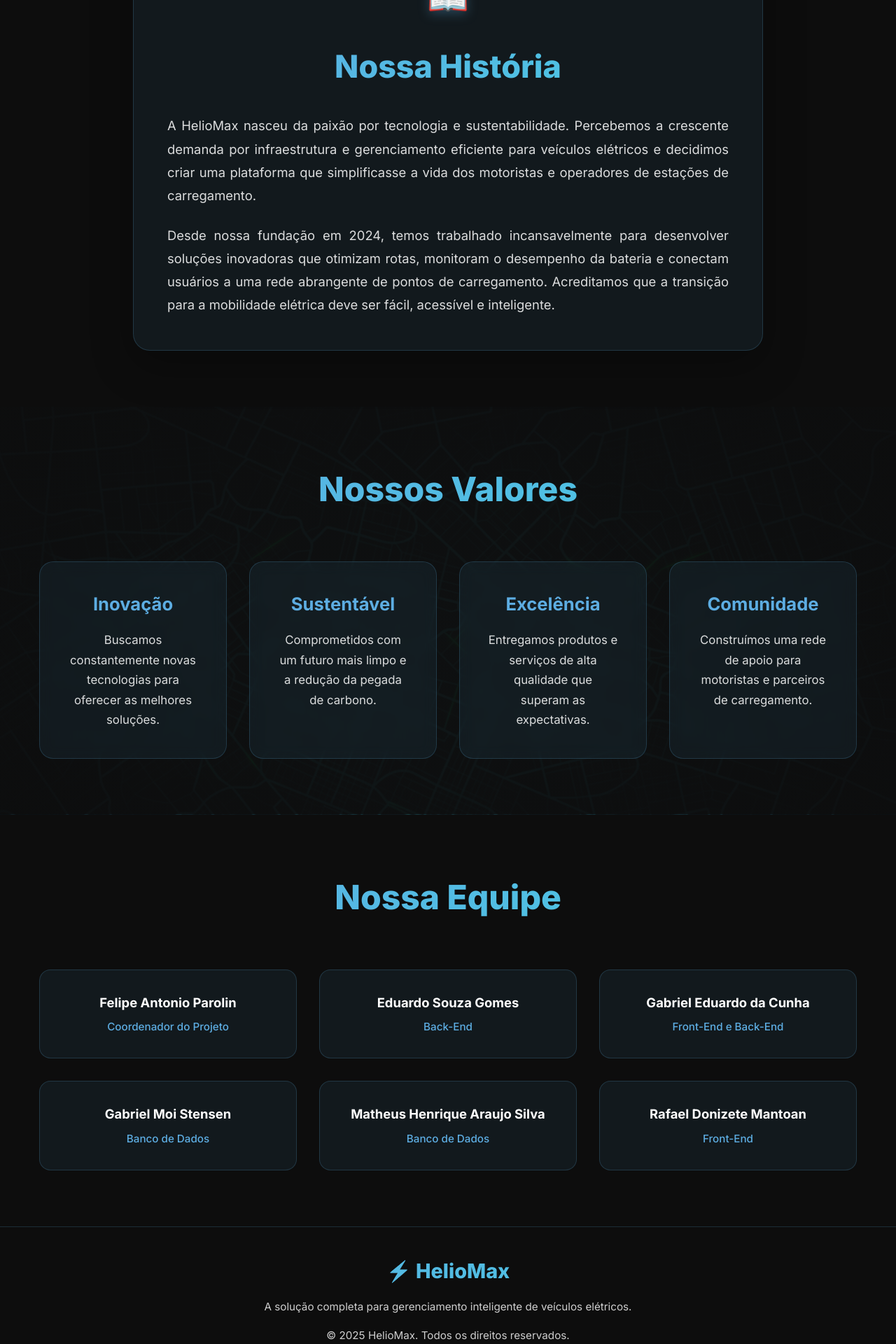
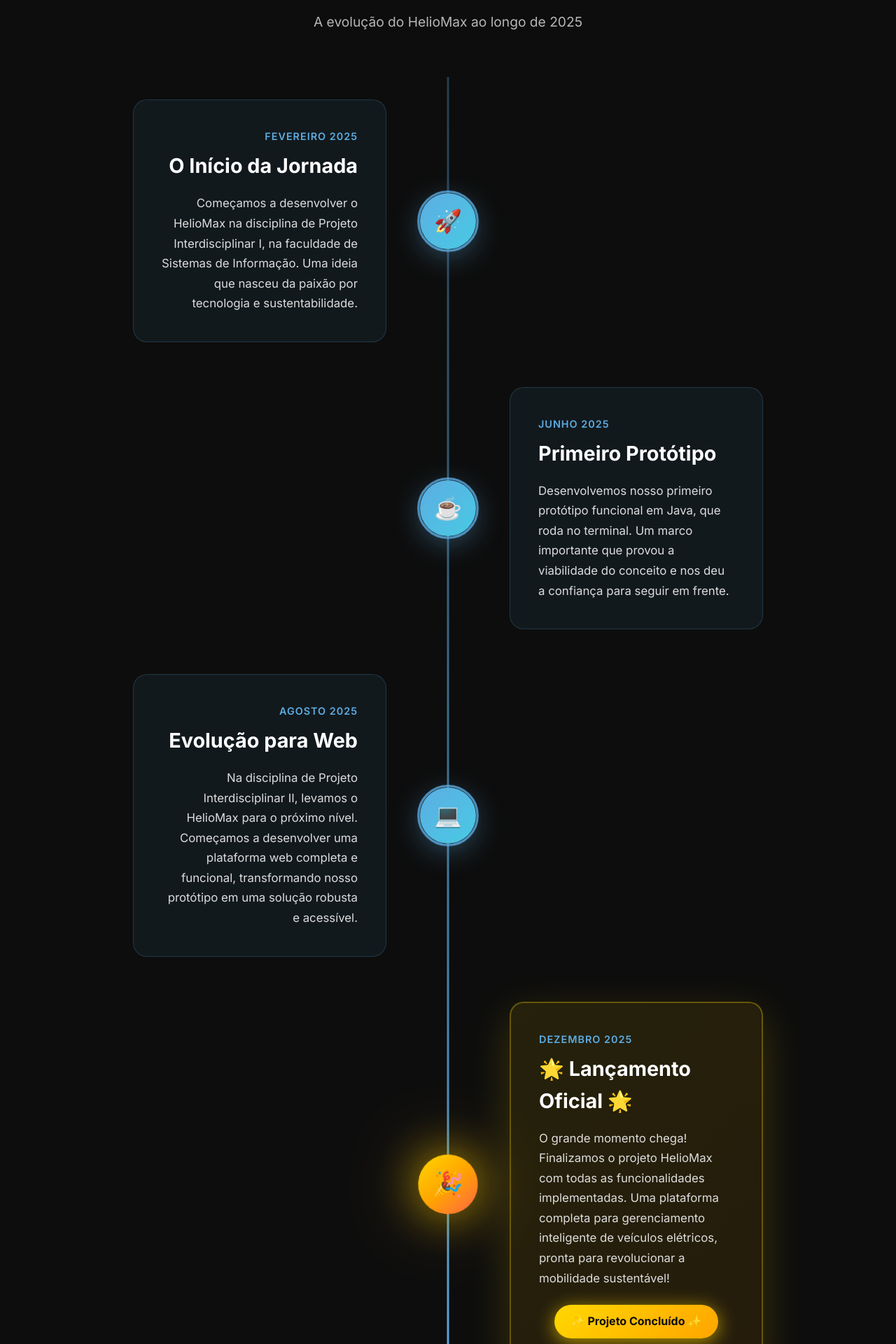
Before and after one commit to Felipe-Parolin/PI_2s2025_TA_Grupo_07_-_HelioMax, a PHP site: page /pages/HTML/sobre.html in a window 1280 px wide. Shown: the part 640-2560 px from the top of the page at 70% size. Run offline with PHP 8.4, Linux system fonts and the light colour scheme.

Commit message:
adicaoRoadmap

```diff
--- a/codigoPWEB/pages/HTML/sobre.html
+++ b/codigoPWEB/pages/HTML/sobre.html
@@ -12,10 +12,8 @@
     />
   </head>
   <body>
-    <!-- Mobile Menu Overlay -->
     <div class="mobile-menu-overlay" id="mobileMenuOverlay"></div>
 
-    <!-- Mobile Menu -->
     <div class="mobile-menu" id="mobileMenu">
       <button class="mobile-menu-close" id="mobileMenuClose">×</button>
       <ul class="mobile-nav-links">
@@ -26,7 +24,6 @@
       </ul>
     </div>
 
-    <!-- Header -->
     <header class="header">
       <nav class="nav">
         <a href="landpage.html" class="logo">⚡ HelioMax</a>
@@ -42,7 +39,6 @@
       </nav>
     </header>
 
-    <!-- Main Content -->
     <main class="main">
       <section class="hero-about">
         <div class="hero-content">
@@ -55,27 +51,100 @@
         </div>
       </section>
 
-      <section class="about-section">
+      <section class="roadmap-section">
         <div class="container">
-          <div class="about-content-wrapper">
-            <div class="about-card">
-              <div class="card-icon">📖</div>
-              <h2>Nossa História</h2>
-              <p>
-                A HelioMax nasceu da paixão por tecnologia e sustentabilidade.
-                Percebemos a crescente demanda por infraestrutura e
-                gerenciamento eficiente para veículos elétricos e decidimos
-                criar uma plataforma que simplificasse a vida dos motoristas e
-                operadores de estações de carregamento.
-              </p>
-              <p>
-                Desde nossa fundação em 2024, temos trabalhado incansavelmente
-                para desenvolver soluções inovadoras que otimizam rotas,
-                monitoram o desempenho da bateria e conectam usuários a uma rede
-                abrangente de pontos de carregamento. Acreditamos que a
-                transição para a mobilidade elétrica deve ser fácil, acessível e
-                inteligente.
-              </p>
+          <h2 class="roadmap-title">Nossa Jornada</h2>
+          <p class="roadmap-subtitle">
+            A evolução do HelioMax ao longo de 2025
+          </p>
+
+          <div class="roadmap-container">
+            <div class="roadmap-line"></div>
+
+            <div class="milestone" data-aos="fade-up">
+              <div class="milestone-content left-content">
+                <div class="milestone-date">Fevereiro 2025</div>
+                <h3>O Início da Jornada</h3>
+                <p>
+                  Começamos a desenvolver o HelioMax na disciplina de Projeto
+                  Interdisciplinar I, na faculdade de Sistemas de Informação.
+                  Uma ideia que nasceu da paixão por tecnologia e
+                  sustentabilidade.
+                </p>
+              </div>
+              <div class="milestone-dot">
+                <div class="pulse-ring"></div>
+                <div class="milestone-icon">🚀</div>
+              </div>
+              <div></div>
+            </div>
+
+            <div class="milestone" data-aos="fade-up" data-aos-delay="200">
+              <div></div>
+              <div class="milestone-dot">
+                <div class="pulse-ring"></div>
+                <div class="milestone-icon">☕</div>
+              </div>
+              <div class="milestone-content">
+                <div class="milestone-date">Junho 2025</div>
+                <h3>Primeiro Protótipo</h3>
+                <p>
+                  Desenvolvemos nosso primeiro protótipo funcional em Java, que
+                  roda no terminal. Um marco importante que provou a viabilidade
+                  do conceito e nos deu a confiança para seguir em frente.
+                </p>
+              </div>
+            </div>
+
+            <div class="milestone" data-aos="fade-up" data-aos-delay="400">
+              <div class="milestone-content left-content">
+                <div class="milestone-date">Agosto 2025</div>
+                <h3>Evolução para Web</h3>
+                <p>
+                  Na disciplina de Projeto Interdisciplinar II, levamos o
+                  HelioMax para o próximo nível. Começamos a desenvolver uma
+                  plataforma web completa e funcional, transformando nosso
+                  protótipo em uma solução robusta e acessível.
+                </p>
+              </div>
+              <div class="milestone-dot">
+                <div class="pulse-ring"></div>
+                <div class="milestone-icon">💻</div>
+              </div>
+              <div></div>
+            </div>
+
+            <div class="milestone" data-aos="zoom-in" data-aos-delay="600">
+              <div></div>
+              <div class="milestone-dot milestone-final-dot">
+                <div class="explosion-ring ring-1"></div>
+                <div class="explosion-ring ring-2"></div>
+                <div class="explosion-ring ring-3"></div>
+                <div class="sparkles">
+                  <span class="sparkle" style="--i: 0"></span>
+                  <span class="sparkle" style="--i: 1"></span>
+                  <span class="sparkle" style="--i: 2"></span>
+                  <span class="sparkle" style="--i: 3"></span>
+                  <span class="sparkle" style="--i: 4"></span>
+                  <span class="sparkle" style="--i: 5"></span>
+                  <span class="sparkle" style="--i: 6"></span>
+                  <span class="sparkle" style="--i: 7"></span>
+                </div>
+                <div class="milestone-icon">🎉</div>
+              </div>
+              <div class="milestone-content milestone-final-content">
+                <div class="milestone-date">Dezembro 2025</div>
+                <h3>🌟 Lançamento Oficial 🌟</h3>
+                <p>
+                  O grande momento chega! Finalizamos o projeto HelioMax com
+                  todas as funcionalidades implementadas. Uma plataforma
+                  completa para gerenciamento inteligente de veículos elétricos,
+                  pronta para revolucionar a mobilidade sustentável!
+                </p>
+                <div class="final-badge">
+                  <span class="badge-text">✨ Projeto Concluído ✨</span>
+                </div>
+              </div>
             </div>
           </div>
         </div>
@@ -117,7 +186,6 @@
         </div>
       </section>
 
-      <!-- Team Section -->
       <section class="team-section">
         <div class="container">
           <h2>Nossa Equipe</h2>
@@ -151,7 +219,6 @@
       </section>
     </main>
 
-    <!-- Footer -->
     <footer class="footer">
       <div class="footer-content">
         <div class="logo" style="font-size: 1.8rem; margin-bottom: 1rem">
@@ -205,6 +272,24 @@
             }
           }
         });
+
+        // Scroll Animation Observer
+        const observerOptions = {
+          threshold: 0.2,
+          rootMargin: "0px 0px -100px 0px",
+        };
+
+        const observer = new IntersectionObserver((entries) => {
+          entries.forEach((entry) => {
+            if (entry.isIntersecting) {
+              entry.target.classList.add("animate-in");
+            }
+          });
+        }, observerOptions);
+
+        document.querySelectorAll(".milestone").forEach((milestone) => {
+          observer.observe(milestone);
+        });
       });
     </script>
   </body>
--- a/codigoPWEB/styles/style_sobre.css
+++ b/codigoPWEB/styles/style_sobre.css
@@ -232,65 +232,297 @@ body {
   text-shadow: 0 2px 10px rgba(0, 0, 0, 0.5);
 }
 
-/* About Section */
-.about-section {
+/* ROADMAP SECTION */
+.roadmap-section {
   padding: 5rem 1rem;
   background: #0d0d0d;
+  position: relative;
+  overflow: hidden;
 }
 
-.about-content-wrapper {
-  max-width: 900px;
-  margin: 0 auto;
-}
-
-.about-card {
-  background: rgba(93, 173, 226, 0.08);
-  border-radius: 24px;
-  padding: 3rem;
-  border: 1px solid rgba(93, 173, 226, 0.2);
-  position: relative;
-  overflow: hidden;
-  box-shadow: 0 20px 60px rgba(0, 0, 0, 0.3);
-}
-
-.about-card::before {
-  content: "";
-  position: absolute;
-  top: 0;
-  left: 0;
-  right: 0;
-  height: 5px;
-  background: linear-gradient(135deg, #5dade2 0%, #48cae4 100%);
-}
-
-.card-icon {
-  font-size: 3rem;
-  margin-bottom: 1.5rem;
+.roadmap-title {
   text-align: center;
-  filter: drop-shadow(0 4px 8px rgba(93, 173, 226, 0.3));
-}
-
-.about-card h2 {
-  font-size: clamp(2rem, 5vw, 2.8rem);
-  font-weight: 800;
-  margin-bottom: 2rem;
-  text-align: center;
+  font-size: clamp(2.5rem, 6vw, 3.5rem);
+  font-weight: 900;
+  margin-bottom: 1rem;
   background: linear-gradient(135deg, #5dade2 0%, #48cae4 100%);
   -webkit-background-clip: text;
   -webkit-text-fill-color: transparent;
   background-clip: text;
 }
 
-.about-card p {
-  color: rgba(255, 255, 255, 0.85);
-  font-size: clamp(1rem, 2.5vw, 1.15rem);
-  line-height: 1.8;
-  margin-bottom: 1.5rem;
-  text-align: justify;
+.roadmap-subtitle {
+  text-align: center;
+  font-size: clamp(1rem, 2.5vw, 1.2rem);
+  color: rgba(255, 255, 255, 0.7);
+  margin-bottom: 4rem;
 }
 
-.about-card p:last-child {
-  margin-bottom: 0;
+.roadmap-container {
+  max-width: 900px;
+  margin: 0 auto;
+  position: relative;
+  padding: 2rem 0;
+}
+
+/* Linha vertical do roadmap */
+.roadmap-line {
+  position: absolute;
+  left: 50%;
+  top: 0;
+  bottom: 0;
+  width: 3px;
+  background: linear-gradient(
+    180deg,
+    rgba(93, 173, 226, 0.3) 0%,
+    rgba(93, 173, 226, 0.6) 50%,
+    rgba(93, 173, 226, 1) 100%
+  );
+  transform: translateX(-50%);
+  z-index: 1;
+}
+
+/* Milestone base */
+.milestone {
+  display: grid;
+  grid-template-columns: 1fr auto 1fr;
+  gap: 3rem;
+  align-items: center;
+  margin-bottom: 4rem;
+  opacity: 0;
+  transform: translateY(50px);
+  transition: all 0.8s cubic-bezier(0.4, 0, 0.2, 1);
+  position: relative;
+  z-index: 2;
+}
+
+.milestone.animate-in {
+  opacity: 1;
+  transform: translateY(0);
+}
+
+/* Alinha o texto do card da esquerda para a direita */
+.left-content {
+  text-align: right;
+}
+
+/* DOT do milestone */
+.milestone-dot {
+  position: relative;
+  width: 80px;
+  height: 80px;
+  display: flex;
+  align-items: center;
+  justify-content: center;
+}
+
+.milestone-icon {
+  width: 80px;
+  height: 80px;
+  background: linear-gradient(135deg, #5dade2 0%, #48cae4 100%);
+  border-radius: 50%;
+  display: flex;
+  align-items: center;
+  justify-content: center;
+  font-size: 2rem;
+  box-shadow: 0 10px 40px rgba(93, 173, 226, 0.4);
+  position: relative;
+}
+
+/* Pulse ring animation */
+.pulse-ring {
+  position: absolute;
+  width: 80px;
+  height: 80px;
+  border: 3px solid #5dade2;
+  border-radius: 50%;
+  animation: pulse 2s cubic-bezier(0.4, 0, 0.6, 1) infinite;
+  opacity: 0;
+}
+
+@keyframes pulse {
+  0% {
+    transform: scale(1);
+    opacity: 1;
+  }
+  100% {
+    transform: scale(1.5);
+    opacity: 0;
+  }
+}
+
+/* Conteúdo do milestone */
+.milestone-content {
+  background: rgba(93, 173, 226, 0.08);
+  padding: 2.5rem;
+  border-radius: 20px;
+  border: 1px solid rgba(93, 173, 226, 0.2);
+  position: relative;
+  transition: all 0.3s ease;
+  min-height: 180px;
+  display: flex;
+  flex-direction: column;
+  justify-content: center;
+}
+
+.milestone-content:hover {
+  background: rgba(93, 173, 226, 0.15);
+  border-color: rgba(93, 173, 226, 0.4);
+  transform: translateY(-5px);
+  box-shadow: 0 15px 40px rgba(93, 173, 226, 0.2);
+}
+
+.milestone-date {
+  font-size: 0.9rem;
+  color: #5dade2;
+  font-weight: 600;
+  margin-bottom: 0.5rem;
+  text-transform: uppercase;
+  letter-spacing: 1px;
+}
+
+.milestone-content h3 {
+  font-size: clamp(1.3rem, 3vw, 1.8rem);
+  font-weight: 700;
+  margin-bottom: 1rem;
+  color: #ffffff;
+}
+
+.milestone-content p {
+  color: rgba(255, 255, 255, 0.85);
+  font-size: clamp(0.95rem, 2vw, 1.05rem);
+  line-height: 1.7;
+}
+
+/* MILESTONE FINAL - Apenas estilos de cor e animação */
+.milestone-final-dot .milestone-icon {
+  background: linear-gradient(135deg, #ffd700 0%, #ffa500 50%, #ff6347 100%);
+  box-shadow: 0 0 60px rgba(255, 215, 0, 0.6), 0 0 100px rgba(255, 165, 0, 0.4);
+  animation: finalPulse 2s ease-in-out infinite;
+}
+
+@keyframes finalPulse {
+  0%,
+  100% {
+    transform: scale(1) rotate(0deg);
+  }
+  50% {
+    transform: scale(1.1) rotate(5deg);
+  }
+}
+
+.explosion-ring {
+  position: absolute;
+  border-radius: 50%;
+  border: 3px solid;
+  animation: explode 2s ease-out infinite;
+}
+
+.ring-1 {
+  border-color: #ffd700;
+  animation-delay: 0s;
+}
+
+.ring-2 {
+  border-color: #ffa500;
+  animation-delay: 0.3s;
+}
+
+.ring-3 {
+  border-color: #ff6347;
+  animation-delay: 0.6s;
+}
+
+@keyframes explode {
+  0% {
+    transform: scale(1);
+    opacity: 1;
+  }
+  100% {
+    transform: scale(2.5);
+    opacity: 0;
+  }
+}
+
+.sparkles {
+  position: absolute;
+  width: 100%;
+  height: 100%;
+}
+
+.sparkle {
+  position: absolute;
+  width: 8px;
+  height: 8px;
+  background: #ffd700;
+  border-radius: 50%;
+  box-shadow: 0 0 10px #ffd700;
+  animation: sparkleFloat 3s ease-in-out infinite;
+  top: 50%;
+  left: 50%;
+  transform-origin: center;
+  animation-delay: calc(var(--i) * 0.2s);
+}
+
+@keyframes sparkleFloat {
+  0%,
+  100% {
+    transform: translate(-50%, -50%) rotate(calc(var(--i) * 45deg))
+      translateY(0);
+    opacity: 1;
+  }
+  50% {
+    transform: translate(-50%, -50%) rotate(calc(var(--i) * 45deg))
+      translateY(-60px);
+    opacity: 0;
+  }
+}
+
+.milestone-final-content {
+  background: linear-gradient(
+    135deg,
+    rgba(255, 215, 0, 0.1) 0%,
+    rgba(255, 165, 0, 0.1) 100%
+  );
+  border: 2px solid rgba(255, 215, 0, 0.3);
+  box-shadow: 0 20px 60px rgba(255, 215, 0, 0.2);
+}
+
+.milestone-final-content:hover {
+  background: linear-gradient(
+    135deg,
+    rgba(255, 215, 0, 0.15) 0%,
+    rgba(255, 165, 0, 0.15) 100%
+  );
+  border-color: rgba(255, 215, 0, 0.5);
+  box-shadow: 0 25px 80px rgba(255, 215, 0, 0.3);
+}
+
+.final-badge {
+  margin-top: 1.5rem;
+  text-align: center;
+}
+
+.badge-text {
+  display: inline-block;
+  background: linear-gradient(135deg, #ffd700 0%, #ffa500 100%);
+  color: #0d0d0d;
+  padding: 0.7rem 1.5rem;
+  border-radius: 50px;
+  font-weight: 700;
+  font-size: 1rem;
+  box-shadow: 0 5px 20px rgba(255, 215, 0, 0.4);
+  animation: badgeGlow 2s ease-in-out infinite;
+}
+
+@keyframes badgeGlow {
+  0%,
+  100% {
+    box-shadow: 0 5px 20px rgba(255, 215, 0, 0.4);
+  }
+  50% {
+    box-shadow: 0 5px 30px rgba(255, 215, 0, 0.8);
+  }
 }
 
 /* Values Section */
```
Also changed, not shown: other parts of codigoPWEB/styles/style_sobre.css (+76 -11 lines).
